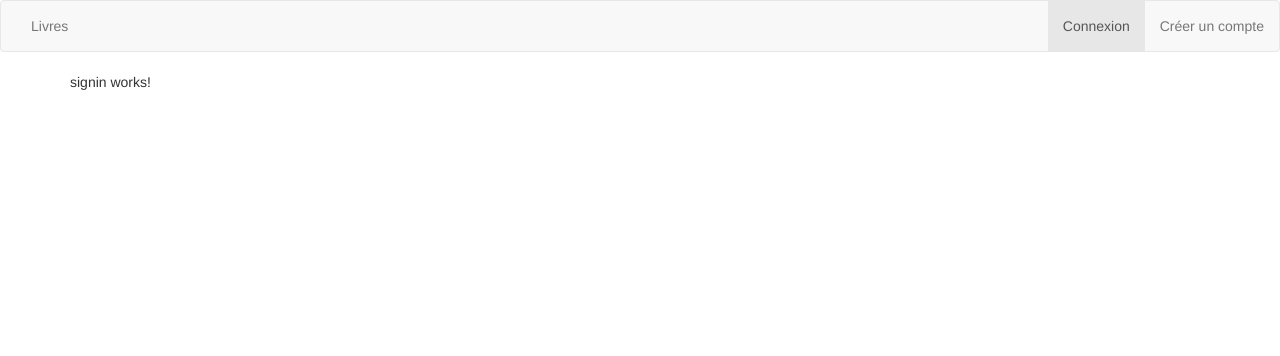
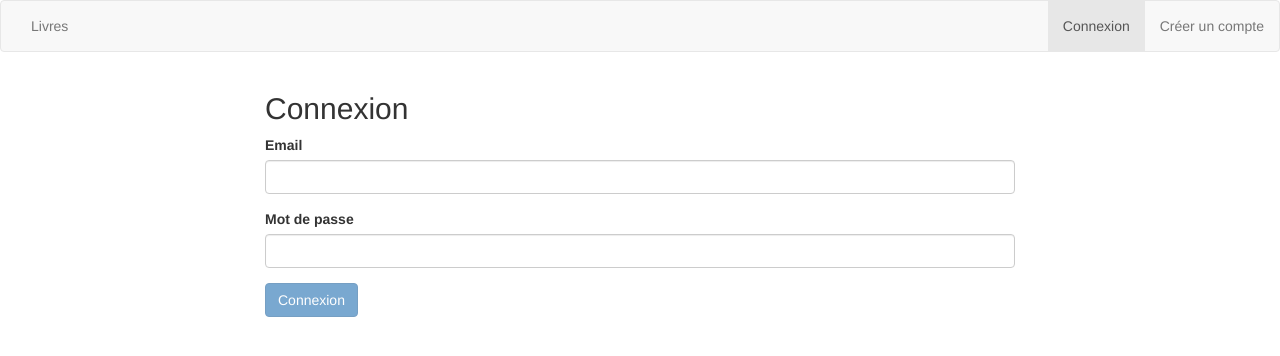
Before and after one commit to jbolaty/library_manage, an Angular app in the folder libraryManage/: page /auth/signin in a window 1280 px wide. Shown: the top 356 px of the page. Built offline with nearby package versions, Linux system fonts and the light colour scheme.

Commit message:
construction du signInComponent pour la connexion de l'utilisateur, edition d'un formulaire avec la méthode réactive, et implémentation de paramètres obligatoires avant validation

```diff
--- a/libraryManage/src/app/auth/signin/signin.component.html
+++ b/libraryManage/src/app/auth/signin/signin.component.html
@@ -1,3 +1,23 @@
-<p>
-  signin works!
-</p>
+<div class="row">
+  <div class="col-sm-8 col-sm-offset-2">
+
+    <h2>Connexion</h2>
+
+    <form [formGroup]="signInForm" (ngSubmit)="onSubmit()">
+      <div class="form-group">
+        <label for="email">Email</label>
+        <input type="text" id="email" class="form-control" formControlName="email">
+      </div>
+
+      <div class="form-group">
+        <label for="password">Mot de passe </label>
+        <input type="password" id="password" class="form-control" formControlName="password">
+      </div>
+
+      <button type="submit" class="btn btn-primary" [disabled]="signInForm.invalid">Connexion</button>
+    </form>
+
+
+    <p class="text-danger">{{ errorMessage }}</p>
+  </div>
+</div>
--- a/libraryManage/src/app/auth/signin/signin.component.ts
+++ b/libraryManage/src/app/auth/signin/signin.component.ts
@@ -1,4 +1,9 @@
 import { Component, OnInit } from '@angular/core';
+import { AuthService } from "../../services/auth.service";
+import { FormGroup, FormBuilder, Validators } from '@angular/forms';
+import { Router } from '@angular/router';
+
+
 
 @Component({
   selector: 'app-signin',
@@ -7,9 +12,44 @@
 })
 export class SigninComponent implements OnInit {
 
-  constructor() { }
+
+  signInForm: FormGroup;
+  errorMessage: string;
+
+  constructor(private formBuilder: FormBuilder,
+              private authService: AuthService,
+              private router: Router) { }
+
 
   ngOnInit() {
+    this.initForm();
   }
 
+  // Méthode qui initialise le formulaire
+  // on créer deux champs, l'un avec le format "email" requis et l'autre  avec expression régulière
+  // imposant un minimum de 6 caractères de 0 à 9, a à z miniscule et majuscule
+  initForm(){
+    this.signInForm = this.formBuilder.group(
+      {
+        email: ['', [Validators.required, Validators.email]],
+        password: ['', [Validators.required, Validators.pattern(/[0-9a-zA-Z]{6,}/)]]
+      }
+    );
+  }
+
+  onSubmit(){
+    const email = this.signInForm.get('email').value;
+    const password = this.signInForm.get('password').value;
+
+    this.authService.signInUser(email, password).then(
+      ()=>{
+        this.router.navigate(['/books']); // si pas d'erreur, redirection vers '/books'
+      },
+      (error) => {
+        this.errorMessage = error; // affichage du message d'erreur dans le template
+      }
+    )
+  }
+
+
 }
--- a/libraryManage/src/app/services/auth.service.ts
+++ b/libraryManage/src/app/services/auth.service.ts
@@ -33,7 +33,7 @@
   }
 
   // Conexion de l'utilisateur (asynchrone)
-  singnInUser(email: string, password: string){
+  signInUser(email: string, password: string){
     return new Promise(
       (resolve, reject)=>{
         firebase.auth().signInWithEmailAndPassword(email, password)
```
